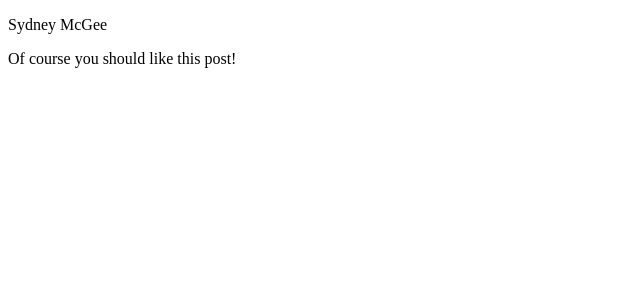
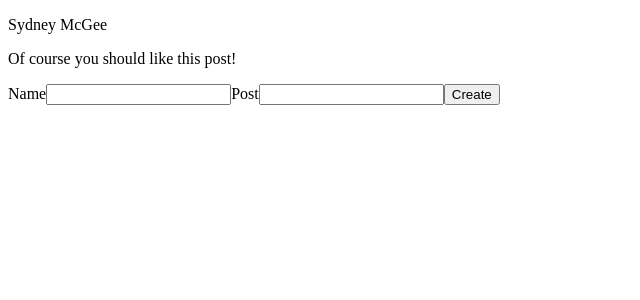
Before and after one commit to magoo2015/SocialFeed, a React (Create React App) app: page / in a window 1280 px wide. Shown: the top 300 px of the page, without its empty margins (0-640 px from the left). Built offline with nearby package versions, Linux system fonts and the light colour scheme; the HTML template or start-up script is replaced by a standard one.

Commit message:
Rename Post component to PostMap because it showed a weird icon+ edited CreatePost component and instantianted it in App

```diff
--- a/src/App.js
+++ b/src/App.js
@@ -1,5 +1,6 @@
 import React, { useState } from 'react';
 import DisplayPosts from './Components/DisplayPosts/DisplayPosts';
+import CreatePost from './Components/CreatePost/CreatePost';
 
 
 
@@ -9,6 +10,7 @@
   return (
     <div>
       <DisplayPosts parentEntries={posts}/>
+      <CreatePost />
 
     </div>
   );
--- a/src/Components/CreatePost/CreatePost.jsx
+++ b/src/Components/CreatePost/CreatePost.jsx
@@ -0,0 +1,32 @@
+import React, { useState } from 'react';
+
+
+const CreatePost = (props) => {
+
+    const [name, setName] = useState('');
+    const [post, setPost] = useState('');
+
+    function handleSubmit(event) {
+        event.preventDefault();
+        let newPost = {
+            name: name,
+            post: post
+        };
+        console.log(newPost);
+    }
+
+
+
+    return (
+        <form onSubmit={handleSubmit}>
+            <label>Name</label>
+            <input type='text' value={name} onChange={(event) => setName(event.target.value)}/>
+            <label>Post</label>
+            <input type='text' value={post} onChange={(event) => setPost(event.target.value)}/>
+            <button type='submit'>Create</button>
+        </form>
+
+    );
+}
+
+export default CreatePost;
```
Also changed, not shown: src/Components/PostMap/Post.jsx (added).
